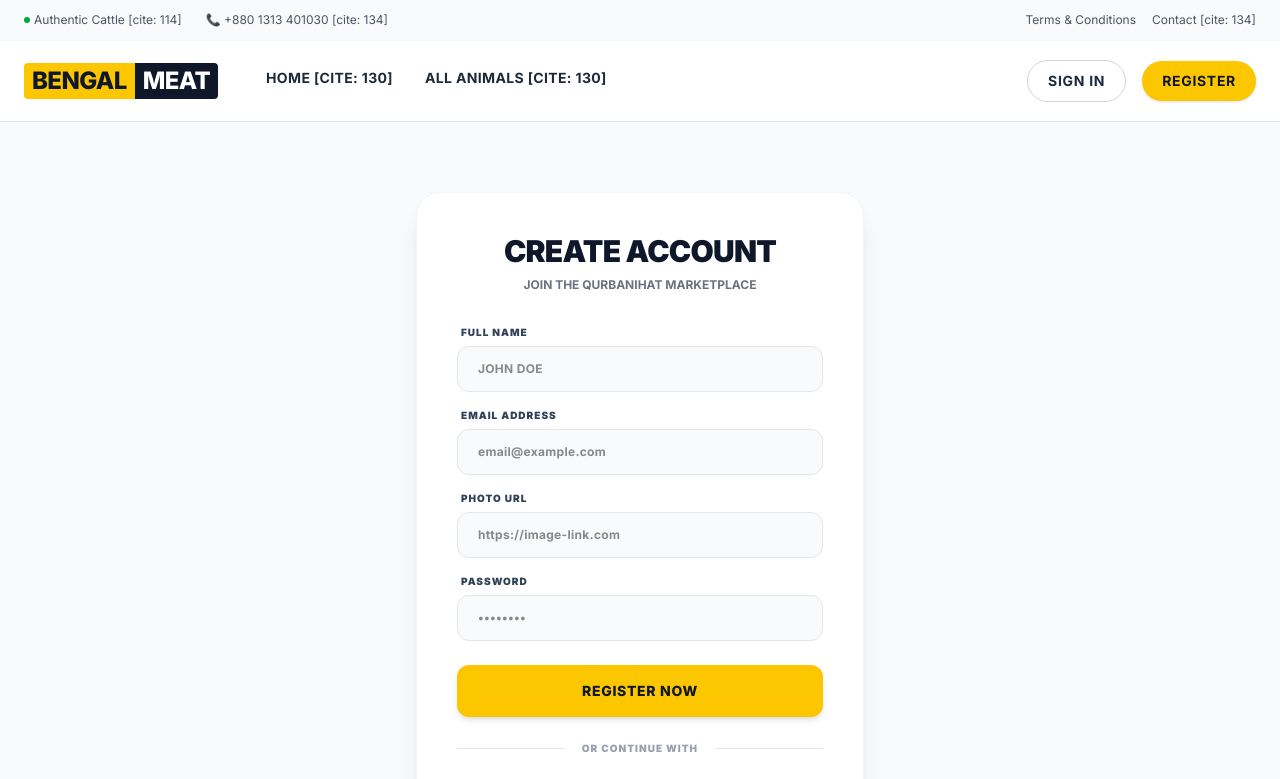
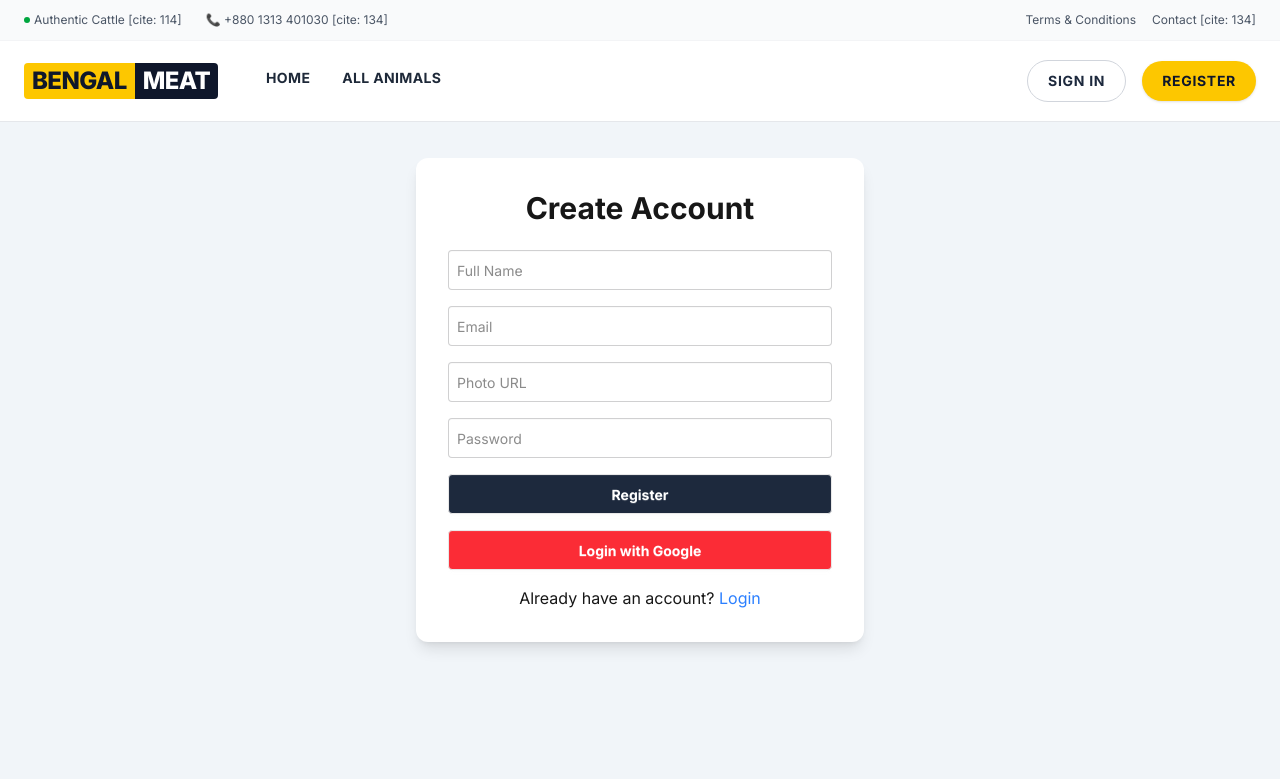
Before and after one commit to Anamulhaque01/PH-Assignment-08, a Next.js app: page /register in a window 1280 px wide. Shown: the top 779 px of the page. Built offline with nearby package versions, Linux system fonts and the light colour scheme.

Commit message:
Resister Page updateded and MOngoDB and Google loging Added

```diff
--- /dev/null
+++ b/src/app/api/auth/[...all]/route.js
@@ -0,0 +1,5 @@
+import { auth } from "@/lib/auth"; // Imports your tutor's auth config
+import { toNextJsHandler } from "better-auth/next-js";
+
+// This handles all login/register/logout requests automatically
+export const { GET, POST } = toNextJsHandler(auth);
--- a/src/app/register/page.jsx
+++ b/src/app/register/page.jsx
@@ -1,94 +1,59 @@
 "use client";
-import Link from 'next/link';
-import { useRouter } from 'next/navigation';
+import { authClient } from "@/lib/auth-client";
+import Link from "next/link";
+import { useForm } from "react-hook-form";
+import { useRouter } from "next/navigation";
 
-export default function Register() {
+const RegisterPage = () => {
+  const { register, handleSubmit, formState: { errors } } = useForm();
   const router = useRouter();
 
-  const handleRegister = (e) => {
-    e.preventDefault();
-    router.push('/login');
+  const handleRegister = async (data) => {
+    const { error } = await authClient.signUp.email({
+      email: data.email,
+      password: data.password,
+      name: data.name,
+      image: data.photoUrl,
+      callbackURL: "/login", // Requirement: Navigate to login after success [cite: 76]
+    });
+
+    if (error) {
+      alert(error.message); // Requirement: Show error message [cite: 77]
+    } else {
+      alert("Registration successful! Please login.");
+    }
+  };
+
+  const handleGoogleLogin = async () => {
+    await authClient.signIn.social({
+      provider: "google",
+      callbackURL: "/", // Requirement: Navigate to home after social login [cite: 82]
+    });
   };
 
   return (
-    <div className="min-h-screen pt-48 pb-20 bg-gray-50 flex items-center justify-center px-4">
-      <div className="max-w-md w-full bg-white rounded-3xl shadow-xl border border-gray-100 p-8 md:p-10 animate__animated animate__fadeInUp">
-        <div className="text-center mb-8">
-          <h1 className="text-3xl font-black text-slate-900 uppercase tracking-tight">Create Account</h1>
-          <p className="text-xs font-bold text-gray-500 uppercase mt-2">Join the QurbaniHat marketplace</p>
-        </div>
+    <div className="container mx-auto flex justify-center items-center min-h-screen bg-slate-100">
+      <div className="p-8 rounded-xl bg-white w-full max-w-md shadow-lg">
+        <h2 className="font-bold text-3xl text-center mb-6">Create Account</h2>
+        <form className="space-y-4" onSubmit={handleSubmit(handleRegister)}>
+          <input {...register("name", { required: true })} placeholder="Full Name" className="input w-full border p-2 rounded" />
+          <input {...register("email", { required: true })} placeholder="Email" className="input w-full border p-2 rounded" />
+          <input {...register("photoUrl", { required: true })} placeholder="Photo URL" className="input w-full border p-2 rounded" />
+          <input type="password" {...register("password", { required: true })} placeholder="Password" className="input w-full border p-2 rounded" />
 
-        <form onSubmit={handleRegister} className="space-y-4">
-          <div>
-            <label className="block text-[10px] font-black text-slate-700 uppercase tracking-widest mb-1.5 ml-1">Full Name</label>
-            <input
-              type="text"
-              name="name"
-              required
-              placeholder="John Doe"
-              className="w-full px-5 py-3.5 bg-gray-50 border border-gray-200 rounded-xl text-xs font-bold outline-none focus:border-yellow-400 focus:ring-1 focus:ring-yellow-400 transition uppercase tracking-wide"
-            />
-          </div>
-          <div>
-            <label className="block text-[10px] font-black text-slate-700 uppercase tracking-widest mb-1.5 ml-1">Email Address</label>
-            <input
-              type="email"
-              name="email"
-              required
-              placeholder="email@example.com"
-              className="w-full px-5 py-3.5 bg-gray-50 border border-gray-200 rounded-xl text-xs font-bold outline-none focus:border-yellow-400 focus:ring-1 focus:ring-yellow-400 transition tracking-wide"
-            />
-          </div>
-          <div>
-            <label className="block text-[10px] font-black text-slate-700 uppercase tracking-widest mb-1.5 ml-1">Photo URL</label>
-            <input
-              type="url"
-              name="photo"
-              required
-              placeholder="https://image-link.com"
-              className="w-full px-5 py-3.5 bg-gray-50 border border-gray-200 rounded-xl text-xs font-bold outline-none focus:border-yellow-400 focus:ring-1 focus:ring-yellow-400 transition tracking-wide"
-            />
-          </div>
-          <div>
-            <label className="block text-[10px] font-black text-slate-700 uppercase tracking-widest mb-1.5 ml-1">Password</label>
-            <input
-              type="password"
-              name="password"
-              required
-              placeholder="••••••••"
-              className="w-full px-5 py-3.5 bg-gray-50 border border-gray-200 rounded-xl text-xs font-bold outline-none focus:border-yellow-400 focus:ring-1 focus:ring-yellow-400 transition tracking-wide"
-            />
-          </div>
-
-          <button
-            type="submit"
-            className="w-full py-4 bg-yellow-400 hover:bg-yellow-500 text-slate-900 font-extrabold text-sm rounded-xl transition shadow-md hover:shadow-lg uppercase tracking-wider mt-2"
-          >
-            Register Now
-          </button>
+          <button className="btn w-full bg-slate-800 text-white p-2 rounded font-bold">Register</button>
         </form>
 
-        <div className="mt-6">
-          <div className="relative flex items-center justify-center mb-6">
-            <div className="absolute inset-0 flex items-center"><div className="w-full border-t border-gray-200"></div></div>
-            <span className="relative px-4 bg-white text-[10px] font-black text-gray-400 uppercase tracking-widest">Or continue with</span>
-          </div>
+        <button onClick={handleGoogleLogin} className="btn w-full mt-4 bg-red-500 text-white p-2 rounded font-bold">
+          Login with Google
+        </button>
 
-          <button className="w-full py-3.5 border border-gray-300 rounded-xl flex items-center justify-center gap-3 hover:bg-gray-50 transition group">
-            <svg className="w-5 h-5" viewBox="0 0 24 24">
-              <path fill="#EA4335" d="M12 5.04c1.94 0 3.68.67 5.05 1.97l3.77-3.77C18.46 1.18 15.46 0 12 0 7.31 0 3.25 2.69 1.25 6.63l4.33 3.36C6.59 7.02 9.06 5.04 12 5.04z"/>
-              <path fill="#4285F4" d="M23.49 12.27c0-.79-.07-1.54-.19-2.27H12v4.51h6.47c-.29 1.48-1.14 2.73-2.4 3.58l3.7 2.88c2.16-1.99 3.42-4.93 3.42-8.7z"/>
-              <path fill="#FBBC05" d="M5.58 14.71c-.24-.72-.37-1.49-.37-2.29s.13-1.57.37-2.29L1.25 6.63C.45 8.23 0 10.06 0 12c0 1.94.45 3.77 1.25 5.37l4.33-3.36z"/>
-              <path fill="#34A853" d="M12 24c3.24 0 5.95-1.08 7.93-2.91l-3.7-2.88c-1.06.71-2.42 1.16-4.23 1.16-3.25 0-6-2.2-6.99-5.14l-4.33 3.36C3.25 21.31 7.31 24 12 24z"/>
-            </svg>
-            <span className="text-xs font-bold text-slate-800 uppercase tracking-wide">Google</span>
-          </button>
-        </div>
-
-        <p className="text-center mt-8 text-xs font-bold text-gray-500 uppercase tracking-wide">
-          Already have an account? <Link href="/login" className="text-slate-900 border-b-2 border-yellow-400 hover:text-yellow-500 transition ml-1">Login</Link>
+        <p className="mt-4 text-center">
+          Already have an account? <Link href="/login" className="text-blue-500">Login</Link>
         </p>
       </div>
     </div>
   );
-}
+};
+
+export default RegisterPage;
--- a/src/components/Navbar.jsx
+++ b/src/components/Navbar.jsx
@@ -36,8 +36,8 @@ export default function Navbar() {
             </span>
           </Link>
           <nav className="hidden lg:flex items-center gap-8">
-            <Link href="/" className="text-sm font-bold text-gray-800 hover:text-yellow-500 border-b-2 border-transparent hover:border-yellow-500 pb-1 transition uppercase tracking-wide">Home [cite: 130]</Link>
-            <Link href="/animals" className="text-sm font-bold text-gray-800 hover:text-yellow-500 border-b-2 border-transparent hover:border-yellow-500 pb-1 transition uppercase tracking-wide">All Animals [cite: 130]</Link>
+            <Link href="/" className="text-sm font-bold text-gray-800 hover:text-yellow-500 border-b-2 border-transparent hover:border-yellow-500 pb-1 transition uppercase tracking-wide">Home</Link>
+            <Link href="/animals" className="text-sm font-bold text-gray-800 hover:text-yellow-500 border-b-2 border-transparent hover:border-yellow-500 pb-1 transition uppercase tracking-wide">All Animals</Link>
           </nav>
         </div>
 
@@ -56,7 +56,7 @@ export default function Navbar() {
                 onClick={handleLogout}
                 className="text-xs md:text-sm font-black px-5 py-2.5 bg-slate-900 text-white rounded-full hover:bg-slate-800 transition uppercase tracking-wider"
               >
-                Logout [cite: 131, 240]
+                Logout
               </button>
             </div>
           ) : (
```
Also changed, not shown: package.json (+7 -1 lines), 1 other file (tests, documents, lock files or other folders).
